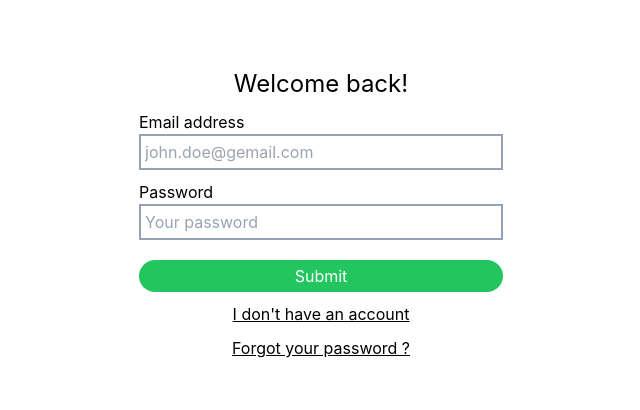
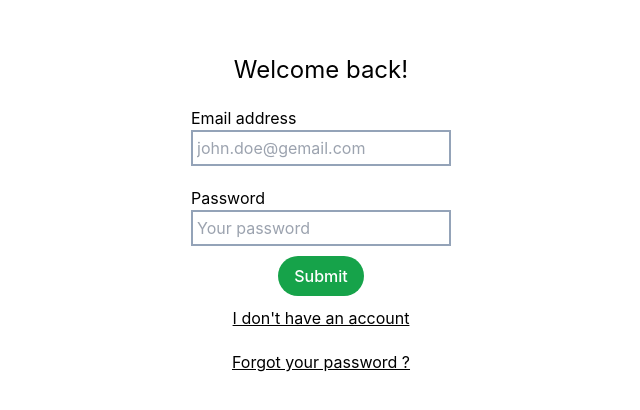
Before and after one commit to thi-nguy/matcha, a React (Create React App) app in the folder frontend/: page /login in a window 1280 px wide. Shown: the part 186-596 px from the top of the page, without its empty margins (319-959 px from the left). Built offline with nearby package versions, Linux system fonts and the light colour scheme.

Commit message:
refactor/thinguy-build-tailwind-component: refactor and build button component

```diff
--- a/frontend/src/components/Button.tsx
+++ b/frontend/src/components/Button.tsx
@@ -1,15 +1,62 @@
+import { ReactNode } from "react";
+
+interface ButtonProp extends React.ButtonHTMLAttributes<HTMLButtonElement> {
+  // variant?: "contained" | "outlined" | "text";
+  // color?: "primary" | "secondary";
+  variant?: "contained";
+  color?: "primary";
+  size?: "small" | "medium" | "large";
+  disabled?: boolean;
+  children: ReactNode;
+}
+
 export const Button = ({
-  title,
-  variant = 'success',
-  onSubmit
-}: {
-  title: string,
-  variant?: string,
-  onSubmit: () => void
-}) => {
+  variant = "contained",
+  color = "primary",
+  size = "medium",
+  disabled = false,
+  children,
+  className,
+  ...props
+}: ButtonProp) => {
+  const baseStyle =
+    "font-medium rounded-3xl transition-colors focus:outline-none focus:ring-2 focus:ring-offset-2";
+  const variantStyle = {
+    contained: {
+      primary:
+        "bg-green-600 text-white hover:bg-green-700 focus:ring-green-500",
+      // secondary: "",
+    },
+    // outlined: {
+    //   primary: "",
+    //   secondary: "",
+    // },
+    // text: {
+    //   primary: "",
+    //   secondary: "",
+    // },
+  };
+
+  const sizeStyle = {
+    small: "",
+    medium: "px-4 py-2 text-base",
+    large: "",
+  };
+
+  const classes = [
+    baseStyle,
+    variantStyle[variant][color],
+    sizeStyle[size],
+    disabled ? "opacity-50 cursor-not-allowed" : "",
+    className,
+  ]
+    .filter(Boolean)
+    .join(" ");
+
   return (
-    <div className='cursor-pointer text-center bg-green-500 rounded-3xl m-2.5 w-auto mt-5 p-1' onClick={onSubmit}>
-      <button className='text-white'>{title}</button>
-    </div>
-  )
+    <button className={classes} disabled={disabled} {...props}>
+      {children}
+      <div className=""></div>
+    </button>
+  );
 };
--- a/frontend/src/components/Center.tsx
+++ /dev/null
@@ -1,9 +0,0 @@
-export const Center = ({ content }: { content: any }) => {
-  return (
-    <div className='flex h-screen'>
-      <div className='m-auto w-96'>
-        {content}
-      </div>
-    </div>
-  );
-};
--- a/frontend/src/components/Title.tsx
+++ b/frontend/src/components/Title.tsx
@@ -1,5 +1,3 @@
 export const Title = ({ value }: { value: string }) => {
-  return (
-    <h1 className='text-center m-2.5 text-2xl'>{value}</h1>
-  );
+  return <h1 className="m-2.5 text-2xl">{value}</h1>;
 };
--- a/frontend/src/pages/ConfirmCode.tsx
+++ b/frontend/src/pages/ConfirmCode.tsx
@@ -1,24 +1,22 @@
-import { useState } from 'react';
-import { Title, TextInput, Button, Center } from '../components/index';
+import { useState } from "react";
+import { Title, TextInput, Button } from "../components/index";
 
 const ConfirmCodePage = () => {
+  const [codeInput, setCodeInput] = useState<string>("");
 
-  const [codeInput, setCodeInput] = useState<string>('');
-
-  const handleSubmit = () => {
-
-  };
+  const handleSubmit = () => {};
 
   return (
-    <Center
-      content={
-        <>
-          <Title value='We sent you a code by email' />
-          <TextInput title='Enter the code' value={codeInput} onChange={setCodeInput} placeholder='Ex: 3687' />
-          <Button title='Submit' onSubmit={handleSubmit} />
-        </>
-      }
-    />
+    <div className="h-screen flex flex-col justify-center items-center">
+      <Title value="We've just sent you a code to your email!" />
+      <TextInput
+        title="Enter the code"
+        value={codeInput}
+        onChange={setCodeInput}
+        placeholder="Ex: 3687"
+      />
+      <Button onClick={handleSubmit}>Submit</Button>
+    </div>
   );
 };
 
--- a/frontend/src/pages/inbox/index.tsx
+++ b/frontend/src/pages/inbox/index.tsx
@@ -7,65 +7,73 @@ import { IConvDetail } from "./interfaces/IConvDetail";
 
 const ListConvData: IListConv[] = [
   {
-    id: '0',
-    firstname: 'firstname 00',
-    lastname: 'lastname 00',
-    picture: 'https://cdn.pixabay.com/photo/2014/08/15/11/29/beach-418742_1280.jpg'
+    id: "0",
+    firstname: "firstname 00",
+    lastname: "lastname 00",
+    picture:
+      "https://cdn.pixabay.com/photo/2014/08/15/11/29/beach-418742_1280.jpg",
   },
   {
-    id: '1',
-    firstname: 'firstname 01',
-    lastname: 'lastname 01',
-    picture: 'https://cdn.pixabay.com/photo/2014/08/15/11/29/beach-418742_1280.jpg'
-  }
+    id: "1",
+    firstname: "firstname 01",
+    lastname: "lastname 01",
+    picture:
+      "https://cdn.pixabay.com/photo/2014/08/15/11/29/beach-418742_1280.jpg",
+  },
 ];
 
 const ConvDetailData: IConvDetail[] = [
   {
-    id: '0',
-    content: 'msg 0',
-    created_at: '2023-10-10 14:47',
-    created_by: '0'
+    id: "0",
+    content: "msg 0",
+    created_at: "2023-10-10 14:47",
+    created_by: "0",
   },
   {
-    id: '1',
-    content: 'msg 1',
-    created_at: '2023-10-10 14:52',
-    created_by: '1'
-  }
+    id: "1",
+    content: "msg 1",
+    created_at: "2023-10-10 14:52",
+    created_by: "1",
+  },
 ];
 
-const USER_ID = '1';
+const USER_ID = "1";
 
-const FIRSTNAME = 'Firstname 00';
-const LASTNAME = 'Lastname 00';
+const FIRSTNAME = "Firstname 00";
+const LASTNAME = "Lastname 00";
 
 const InboxPage = () => {
+  const [input, setInput] = useState<string>("");
 
-  const [input, setInput] = useState<string>('');
-
-  const handleSubmit= () => {
-
-  };
+  const handleSubmit = () => {};
 
   return (
-    <div className='flex'>
-      <div className='w-1/3 border-r-2'>
-        <ListConvComponent data={ListConvData}/>
+    <div className="flex">
+      <div className="w-1/3 border-r-2">
+        <ListConvComponent data={ListConvData} />
       </div>
-    <div className='w-full flex flex-col min-h-screen'>
+      <div className="w-full flex flex-col min-h-screen">
         <Title value={`${FIRSTNAME} ${LASTNAME}`} />
-        <div className='p-5'>
+        <div className="p-5">
           {ConvDetailData.map((data: IConvDetail) => (
-            <ConvDetail key={data.id} data={data} is_user_id={USER_ID === data.created_by}/>
+            <ConvDetail
+              key={data.id}
+              data={data}
+              is_user_id={USER_ID === data.created_by}
+            />
           ))}
         </div>
-        <div className='mt-auto flex justify-center'>
-          <div className='w-11/12 mt-2'>
-            <TextInput title='' placeholder='your message' value={input} onChange={setInput} />
+        <div className="mt-auto flex justify-center">
+          <div className="w-11/12 mt-2">
+            <TextInput
+              title=""
+              placeholder="your message"
+              value={input}
+              onChange={setInput}
+            />
           </div>
-          <div className='w-1/12'>
-            <Button title='Submit' onSubmit={handleSubmit}/>
+          <div className="w-1/12">
+            <Button onSubmit={handleSubmit}>Submit</Button>
           </div>
         </div>
       </div>
--- a/frontend/src/pages/login.tsx
+++ b/frontend/src/pages/login.tsx
@@ -1,17 +1,10 @@
-import {
-  Button,
-  Title,
-  TextInput,
-  Link,
-  Center
-} from '../components/index';
-import { useState } from 'react';
-import { useNavigate } from 'react-router-dom';
+import { Button, Title, TextInput, Link } from "../components/index";
+import { useState } from "react";
+import { useNavigate } from "react-router-dom";
 
 const LoginPage = () => {
-
-  const [email, setEmail] = useState<string>('');
-  const [password, setPassword] = useState<string>('');
+  const [email, setEmail] = useState<string>("");
+  const [password, setPassword] = useState<string>("");
 
   const navigate = useNavigate();
 
@@ -20,18 +13,31 @@ const LoginPage = () => {
   };
 
   return (
-    <Center
-      content={
-        <>
-          <Title value='Welcome back!'/>
-          <TextInput title='Email address' placeholder='john.doe@gemail.com' value={email} onChange={setEmail}/>
-          <TextInput title='Password' placeholder='Your password' value={password} onChange={setPassword} secure={true}/>
-          <Button title='Submit' onSubmit={handleSubmit}/>
-          <Link title="I don't have an account" onClick={() => navigate('/signup')} />
-          <Link title="Forgot your password ?" onClick={() => navigate('/recover-password')} />
-        </>
-      }
-    />
+    <div className="h-screen flex flex-col justify-center items-center">
+      <Title value="Welcome back!" />
+      <TextInput
+        title="Email address"
+        placeholder="john.doe@gemail.com"
+        value={email}
+        onChange={setEmail}
+      />
+      <TextInput
+        title="Password"
+        placeholder="Your password"
+        value={password}
+        onChange={setPassword}
+        secure={true}
+      />
+      <Button onSubmit={handleSubmit}>Submit</Button>
+      <Link
+        title="I don't have an account"
+        onClick={() => navigate("/signup")}
+      />
+      <Link
+        title="Forgot your password ?"
+        onClick={() => navigate("/recover-password")}
+      />
+    </div>
   );
 };
 
--- a/frontend/src/pages/profile/edit.tsx
+++ b/frontend/src/pages/profile/edit.tsx
@@ -1,76 +1,102 @@
-import { useState } from 'react';
-import { TextInput, Title, Button, Select, TextArea, Tags, PictureUpdate } from '../../components';
+import { useState } from "react";
+import {
+  TextInput,
+  Title,
+  Button,
+  Select,
+  TextArea,
+  Tags,
+  PictureUpdate,
+} from "../../components";
 
 const ProfilEditPage = () => {
+  const [email, setEmail] = useState<string>("");
+  const [username, setUsername] = useState<string>("");
+  const [biographie, setBiographie] = useState<string>("");
+  const [selectedTags, setSelectedTags] = useState<
+    { value: string; name: string }[]
+  >([]);
+  const [select, setSelect] = useState<string>("");
+  const [selectGender, setSelectGender] = useState<string>("");
+  const [selectSexualPreference, setSelectSexualPreference] =
+    useState<string>("");
 
-  const [email, setEmail] = useState<string>('');
-  const [username, setUsername] = useState<string>('');
-  const [biographie, setBiographie] = useState<string>('');
-  const [selectedTags, setSelectedTags] = useState<{value: string, name: string}[]>([]);
-  const [select, setSelect] = useState<string>('');
-  const [selectGender, setSelectGender] = useState<string>('');
-  const [selectSexualPreference, setSelectSexualPreference] = useState<string>('');
-
-  const handleSubmit = () => {
-
-  };
+  const handleSubmit = () => {};
 
   return (
     <div>
-      <Title value='Update your profile'/>
-      <TextInput title='Email address' placeholder='john.doe@email.com' value={email} onChange={setEmail} />
-      <TextInput title='Username' placeholder='@johndoe' value={username} onChange={setUsername} />
+      <Title value="Update your profile" />
+      <TextInput
+        title="Email address"
+        placeholder="john.doe@email.com"
+        value={email}
+        onChange={setEmail}
+      />
+      <TextInput
+        title="Username"
+        placeholder="@johndoe"
+        value={username}
+        onChange={setUsername}
+      />
       <Select
-        title='Gender'
+        title="Gender"
         data={[
           {
-            value: 'man',
-            name: 'Man'
+            value: "man",
+            name: "Man",
           },
           {
-            value: 'woman',
-            name: 'Woman'
-          }
+            value: "woman",
+            name: "Woman",
+          },
         ]}
         onSelect={(value: string) => setSelectGender(value)}
         select={selectGender}
       />
       <Select
-        title='Sexual preference'
+        title="Sexual preference"
         data={[
           {
-            value: 'man',
-            name: 'Man'
+            value: "man",
+            name: "Man",
           },
           {
-            value: 'woman',
-            name: 'Woman'
-          }
+            value: "woman",
+            name: "Woman",
+          },
         ]}
         onSelect={(value: string) => setSelectSexualPreference(value)}
         select={selectSexualPreference}
       />
-      <TextArea title='Biographie' placeholder='Hello world' value={biographie} onChange={setBiographie}/>
+      <TextArea
+        title="Biographie"
+        placeholder="Hello world"
+        value={biographie}
+        onChange={setBiographie}
+      />
       <Tags
         select={select}
         selectedTags={selectedTags}
         onDelete={(value: string) => {
           setSelectedTags(
-            selectedTags.filter((tag: { value: string, name: string }) => tag.value !== value)
+            selectedTags.filter(
+              (tag: { value: string; name: string }) => tag.value !== value
+            )
           );
         }}
-        onAdd={(newTag: { value: string, name: string }) => {
+        onAdd={(newTag: { value: string; name: string }) => {
           setSelectedTags([...selectedTags, newTag]);
-          setSelect('');
-        }}/>
+          setSelect("");
+        }}
+      />
       <PictureUpdate
         data={[
-          'https://cdn.pixabay.com/photo/2015/10/30/20/13/sunrise-1014712_1280.jpg',
-          'https://cdn.pixabay.com/photo/2016/05/05/02/37/sunset-1373171_1280.jpg',
-          'https://cdn.pixabay.com/photo/2013/07/18/20/26/sea-164989_1280.jpg'
+          "https://cdn.pixabay.com/photo/2015/10/30/20/13/sunrise-1014712_1280.jpg",
+          "https://cdn.pixabay.com/photo/2016/05/05/02/37/sunset-1373171_1280.jpg",
+          "https://cdn.pixabay.com/photo/2013/07/18/20/26/sea-164989_1280.jpg",
         ]}
       />
-      <Button title='Submit' onSubmit={handleSubmit}/>
+      <Button onSubmit={handleSubmit}>Submit</Button>
     </div>
   );
 };
--- a/frontend/src/pages/recoverPassword.tsx
+++ b/frontend/src/pages/recoverPassword.tsx
@@ -1,31 +1,32 @@
-import { useState } from 'react';
-import {
-  TextInput,
-  Button,
-  Title,
-  Center
-} from '../components/index';
+import { useState } from "react";
+import { TextInput, Button, Title } from "../components/index";
 
 const RecoverPasswordPage = () => {
+  const [password, setPassword] = useState<string>("");
+  const [repeatPassword, setRepeatPassword] = useState<string>("");
 
-  const [password, setPassword] = useState<string>('');
-  const [repeatPassword, setRepeatPassword] = useState<string>('');
-
-  const handleSubmit = () => {
-  };
+  const handleSubmit = () => {};
 
   return (
-    <Center
-      content={
-        <>
-          <Title value='Recover your password'/>
-          <TextInput title='New password' placeholder='' value={password} onChange={setPassword} secure={true} />
-          <TextInput title='Repeat password' placeholder='' value={repeatPassword} onChange={setRepeatPassword} secure={true}/>
-          <Button title='Submit' onSubmit={handleSubmit}/>
-        </>
-      }
-    />
-  )
+    <div className="h-screen flex flex-col justify-center items-center">
+      <Title value="Recover your password" />
+      <TextInput
+        title="New password"
+        placeholder=""
+        value={password}
+        onChange={setPassword}
+        secure={true}
+      />
+      <TextInput
+        title="Repeat password"
+        placeholder=""
+        value={repeatPassword}
+        onChange={setRepeatPassword}
+        secure={true}
+      />
+      <Button onSubmit={handleSubmit}>Submit</Button>
+    </div>
+  );
 };
 
 export default RecoverPasswordPage;
--- a/frontend/src/pages/signup.tsx
+++ b/frontend/src/pages/signup.tsx
@@ -56,7 +56,7 @@ const SignupPage = () => {
           )}
         </div>
       </div>
-      <div className="md:w-6/12 justify-center flex flex-col p-20">
+      <div className="md:w-6/12 flex flex-col justify-center items-center p-20">
         <Title value="Create your matcha account!" />
         <TextInput
           title="Username"
@@ -96,7 +96,7 @@ const SignupPage = () => {
           onChange={setRepeatPassword}
           secure={true}
         />
-        <Button title="Submit" onSubmit={handleSubmit} />
+        <Button onClick={handleSubmit}>Submit</Button>
         <Link
           title="I already have an account"
           onClick={() => navigate("/login")}
```
Also changed, not shown: frontend/src/App.tsx (+8 -5 lines), frontend/src/components/TextInput.tsx (+11 -11 lines), frontend/src/components/index.tsx (+11 -13 lines).
